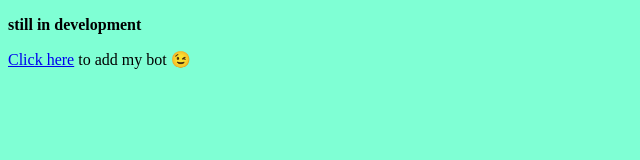
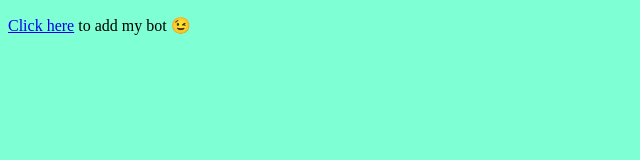
Before and after one commit to pizzuhh/pizzuhh.github.io, a plain HTML site: page index.html in a window 1280 px wide. Shown: the whole page, without its empty margins (0-640 px from the left). Drawn offline with Linux system fonts and the light colour scheme.

Commit message:
pre-major(0.01)

```diff
--- a/index.html
+++ b/index.html
@@ -6,7 +6,6 @@
     <link rel="stylesheet" href="css/css1.css">
 </head>
 <body>
-    <p><strong>still in development</strong></p>
     <p> <a href="https://discord.com/api/oauth2/authorize?client_id=1000665082574934086&permissions=4398046511095&scope=bot">Click here</a> to add my bot 😉</p>
 </body>
 </html>
```
